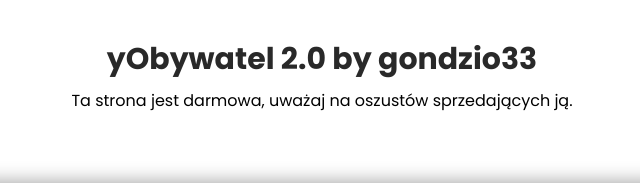
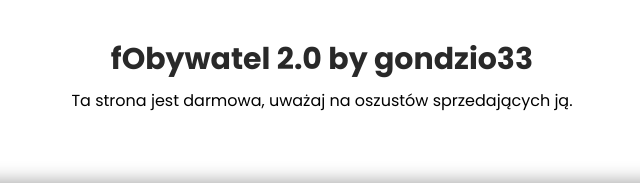
Before and after one commit to GONDZIO33/fObywatel, a plain HTML site: page index.html in a window 1280 px wide. Shown: the part 158-341 px from the top of the page, 318-958 px from the left. Drawn offline with Linux system fonts and the light colour scheme.

Commit message:
Update index.html

```diff
--- a/index.html
+++ b/index.html
@@ -6,7 +6,7 @@
 </head>
 <body>
     <img src="https://play-lh.googleusercontent.com/_TNbiYKasPy_isTSEg2_UEzVaev4F8fO2lLunsHJ8_Ux2g3OzkSZyzpqvJG1woSj-WD4" class="logo">
-    <p class="logo_text">yObywatel 2.0 by gondzio33</p>
+    <p class="logo_text">fObywatel 2.0 by gondzio33</p>
 
     <p class="warning">Ta strona jest darmowa, uważaj na oszustów sprzedających ją.</p>
 
```
